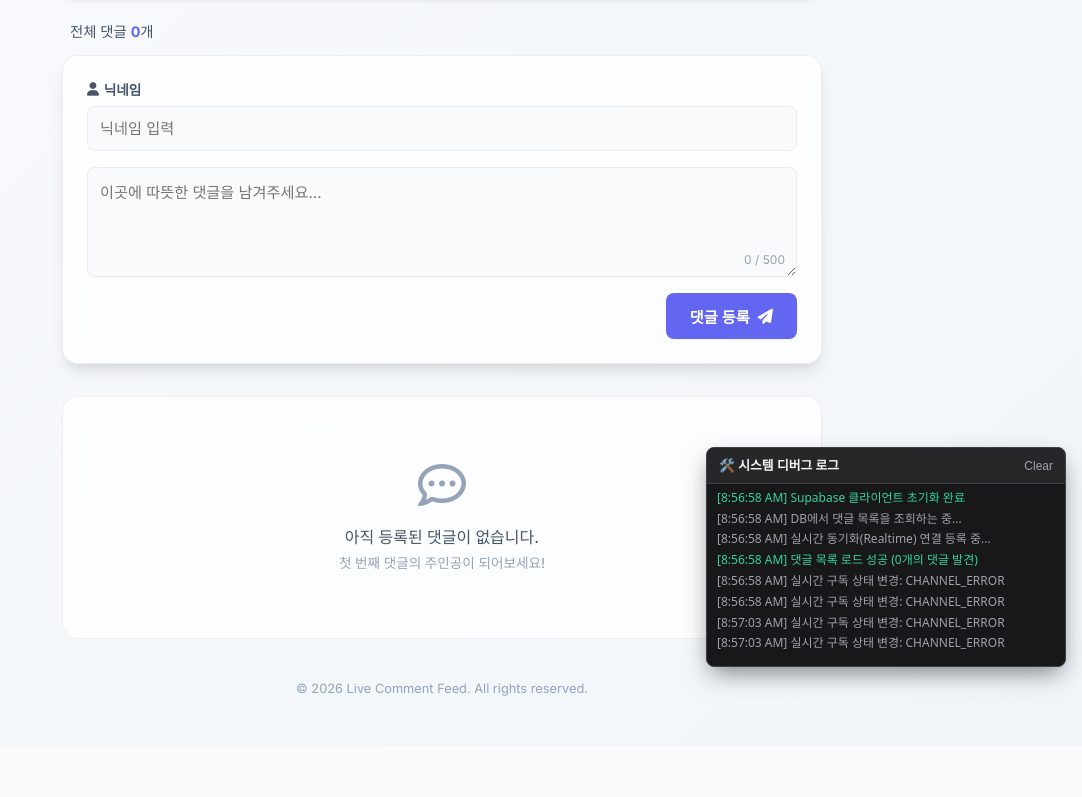
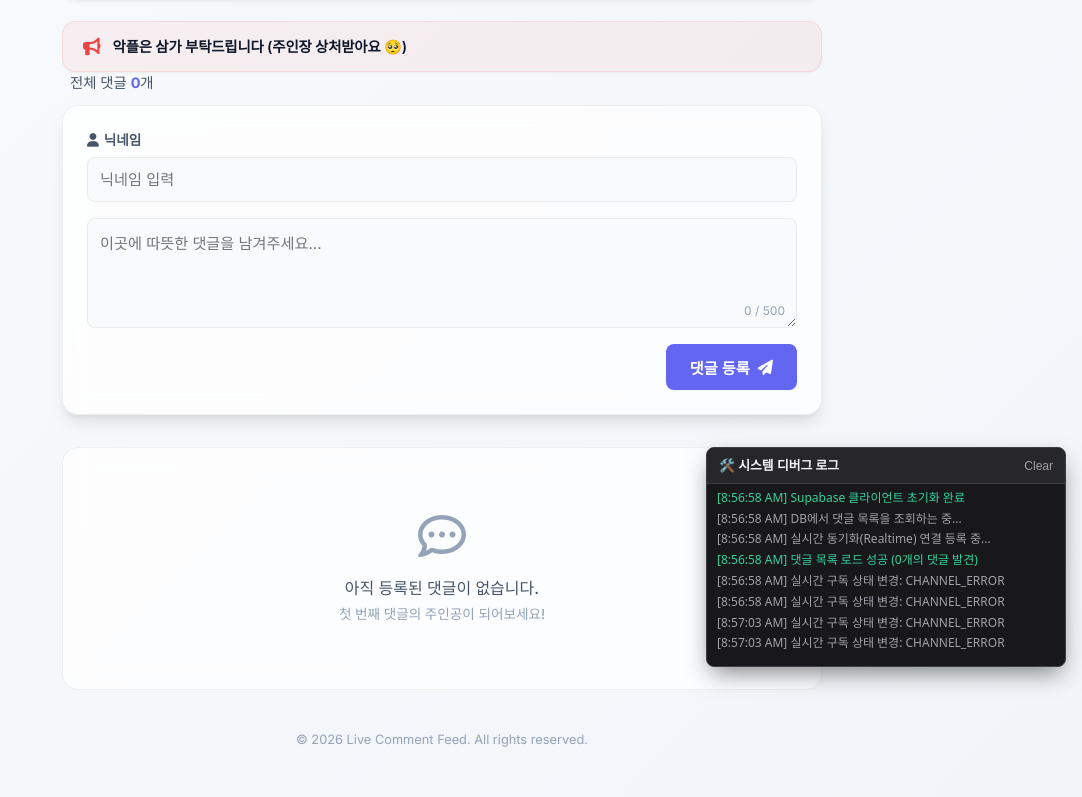
Before and after one commit to taeeun1112/-, a website built with Vite: page index.html in a window 1280 px wide. Shown: the part 117-914 px from the top of the page, without its empty margins (198-1280 px from the left). Before the commit the page ends 863 px from the top, so only its background shows below. Built offline with nearby package versions, Linux system fonts and the light colour scheme; some packages are replaced by stand-ins of ours; no server answers; the database is empty.

Commit message:
feat: add notice banner under main title

```diff
--- a/index.html
+++ b/index.html
@@ -39,6 +39,12 @@
 
     <!-- Main Content -->
     <main class="app-main">
+      <!-- Notice Banner -->
+      <section class="app-notice">
+        <i class="fa-solid fa-bullhorn notice-icon"></i>
+        <span class="notice-text">악플은 삼가 부탁드립니다 (주인장 상처받아요 🥺)</span>
+      </section>
+
       <!-- Comment Stats -->
       <section class="comment-stats">
         <span class="stats-text">전체 댓글 <strong id="comment-count">0</strong>개</span>
--- a/style.css
+++ b/style.css
@@ -894,3 +894,33 @@ body {
   border: 1px solid rgba(239, 68, 68, 0.2);
   color: var(--color-danger);
 }
+
+/* --- Notice Banner Styling --- */
+.app-notice {
+  display: flex;
+  align-items: center;
+  gap: 0.75rem;
+  padding: 0.85rem 1.25rem;
+  background: rgba(239, 68, 68, 0.06);
+  border: 1px solid rgba(239, 68, 68, 0.12);
+  border-radius: 14px;
+  box-shadow: var(--shadow-sm);
+  transition: all var(--transition-normal);
+}
+
+.app-notice:hover {
+  background: rgba(239, 68, 68, 0.1);
+  transform: translateY(-1px);
+}
+
+.notice-icon {
+  font-size: 1.1rem;
+  color: var(--color-danger);
+}
+
+.notice-text {
+  font-size: 0.9rem;
+  font-weight: 600;
+  color: var(--text-main);
+  letter-spacing: -0.01em;
+}
```
